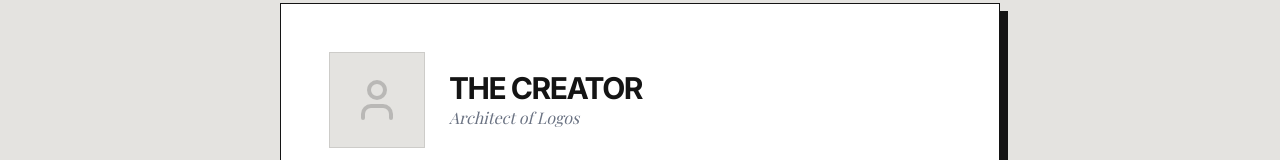
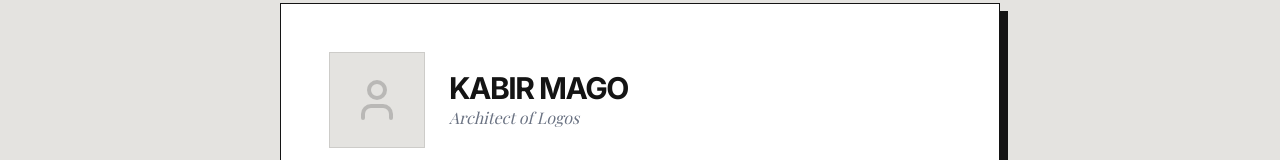
Before and after one commit to kabirmago/Logos, a React (Vite) app: page /about in a window 1280 px wide. Shown: the part 169-329 px from the top of the page. Built offline with nearby package versions, Linux system fonts and the light colour scheme; no server answers; a web font is replaced by a local one.

Commit message:
Update creator name in About component

```diff
--- a/src/components/About.tsx
+++ b/src/components/About.tsx
@@ -15,7 +15,7 @@ export const About = () => {
             <User className="w-12 h-12 opacity-20" />
           </div>
           <div>
-            <h1 className="text-3xl font-bold tracking-tighter uppercase">The Creator</h1>
+            <h1 className="text-3xl font-bold tracking-tighter uppercase">Kabir Mago</h1>
             <p className="font-serif italic text-gray-500">Architect of Logos</p>
           </div>
         </div>
```
